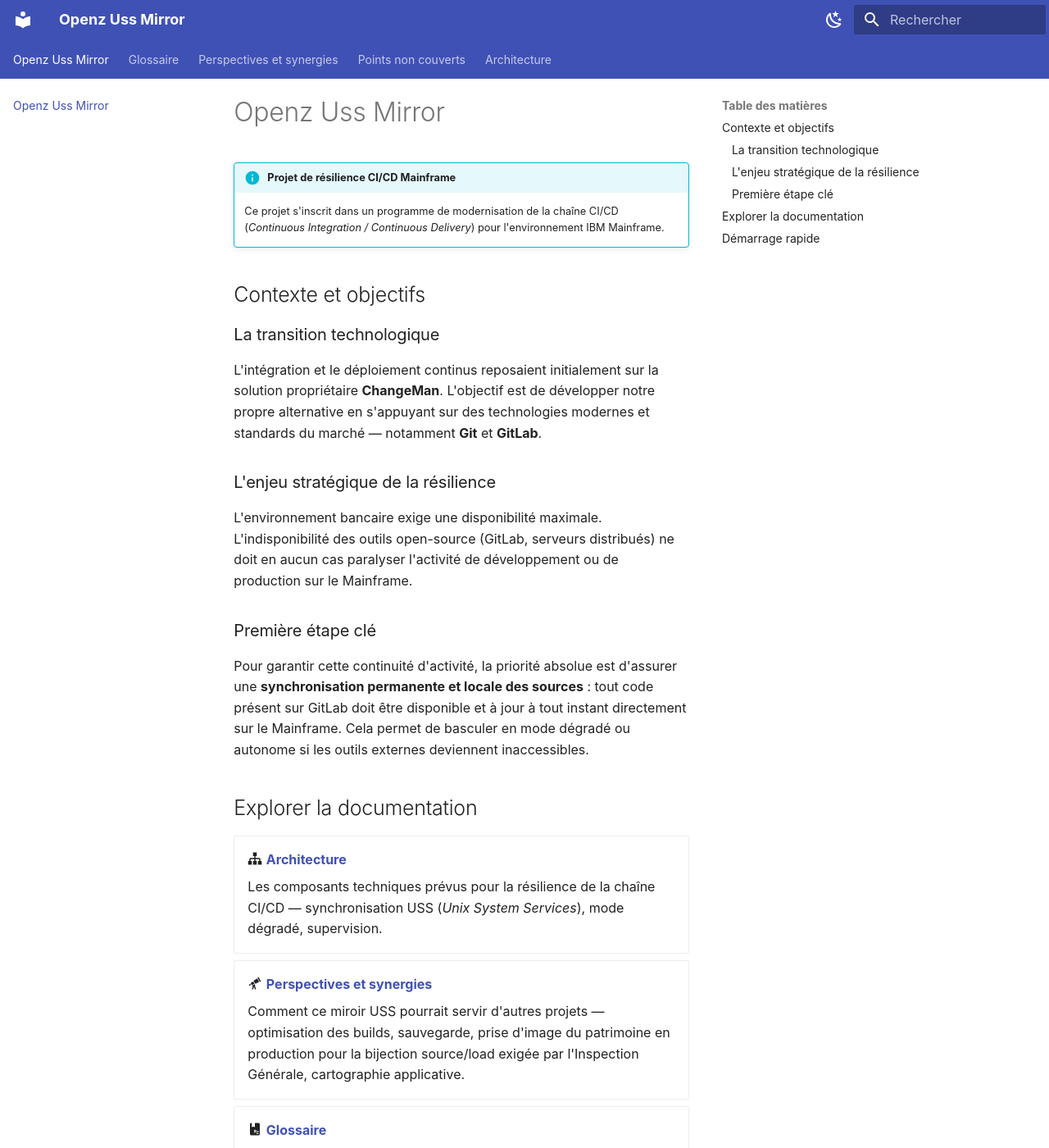
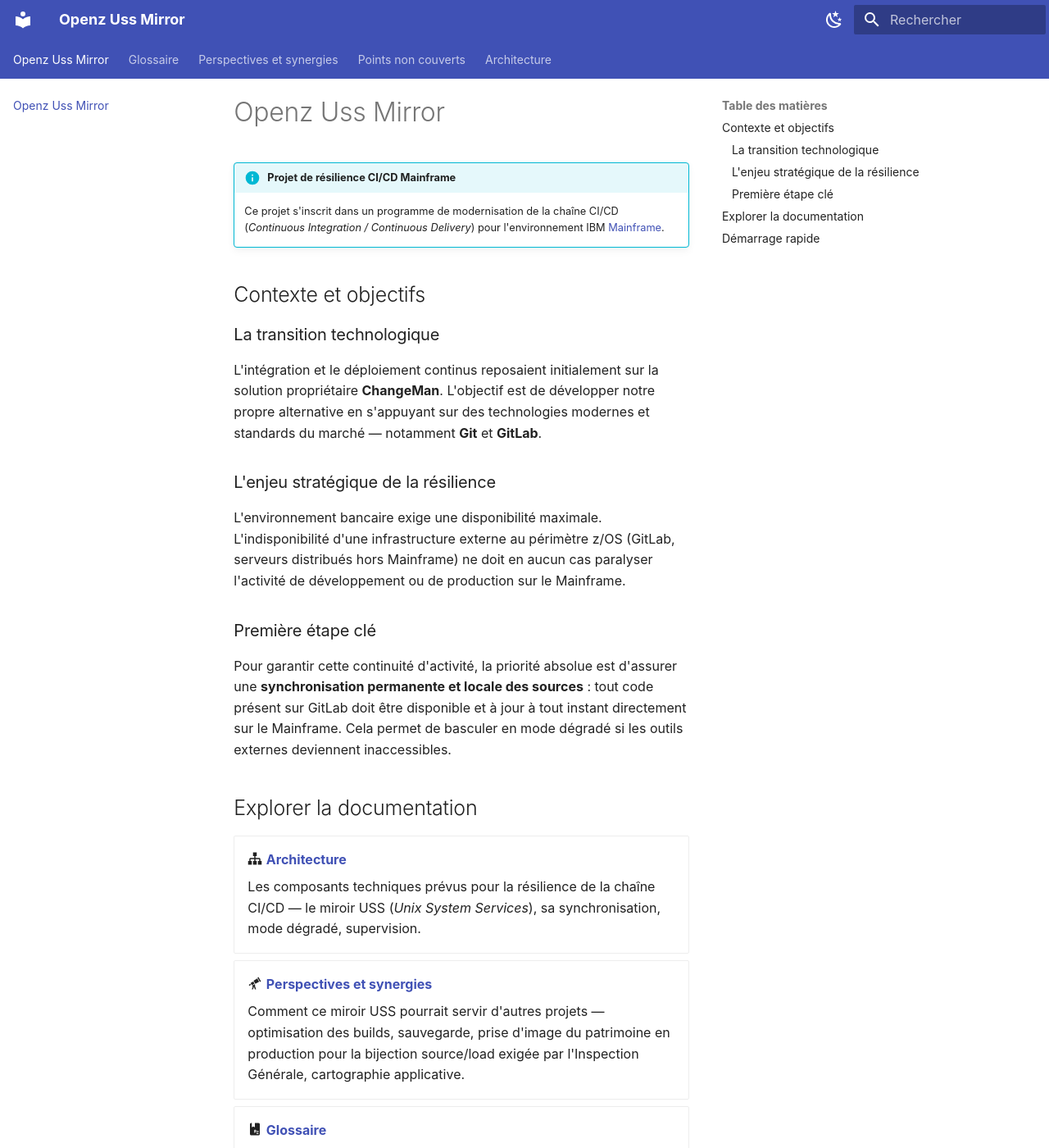
Before and after one commit to namnetes/openz_uss-mirror, an MkDocs documentation site: the page built from docs/index.md, in a window 1280 px wide and 1400 px high. Shown: the whole window at 82% size. Built offline with MkDocs 1.6.1 and Material for MkDocs 9.7.7, drawn with Linux system fonts in a browser that asks for light colours.

Commit message:
docs(index): corrections audit - coherence terminologique et typo

```diff
--- a/docs/index.md
+++ b/docs/index.md
@@ -3,7 +3,7 @@
 !!! info "Projet de résilience CI/CD Mainframe"
     Ce projet s'inscrit dans un programme de modernisation de la chaîne CI/CD
     (*Continuous Integration / Continuous Delivery*) pour l'environnement IBM
-    Mainframe.
+    [Mainframe](glossaire.md).
 
 ## Contexte et objectifs
 
@@ -17,15 +17,16 @@
 ### L'enjeu stratégique de la résilience
 
 L'environnement bancaire exige une disponibilité maximale. L'indisponibilité
-des outils open-source (GitLab, serveurs distribués) ne doit en aucun cas
-paralyser l'activité de développement ou de production sur le Mainframe.
+d'une infrastructure externe au périmètre z/OS (GitLab, serveurs distribués
+hors Mainframe) ne doit en aucun cas paralyser l'activité de développement ou
+de production sur le Mainframe.
 
 ### Première étape clé
 
 Pour garantir cette continuité d'activité, la priorité absolue est d'assurer
 une **synchronisation permanente et locale des sources** : tout code présent
 sur GitLab doit être disponible et à jour à tout instant directement sur le
-Mainframe. Cela permet de basculer en mode dégradé ou autonome si les outils
+Mainframe. Cela permet de basculer en mode dégradé si les outils
 externes deviennent inaccessibles.
 
 ## Explorer la documentation
@@ -35,8 +36,8 @@
 -   :material-sitemap: **[Architecture](architecture/index.md)**
 
     Les composants techniques prévus pour la résilience de la chaîne
-    CI/CD — synchronisation USS (*Unix System Services*), mode dégradé,
-    supervision.
+    CI/CD — le miroir USS (*Unix System Services*), sa synchronisation, mode
+    dégradé, supervision.
 
 -   :material-telescope: **[Perspectives et synergies](perspectives.md)**
 
```
